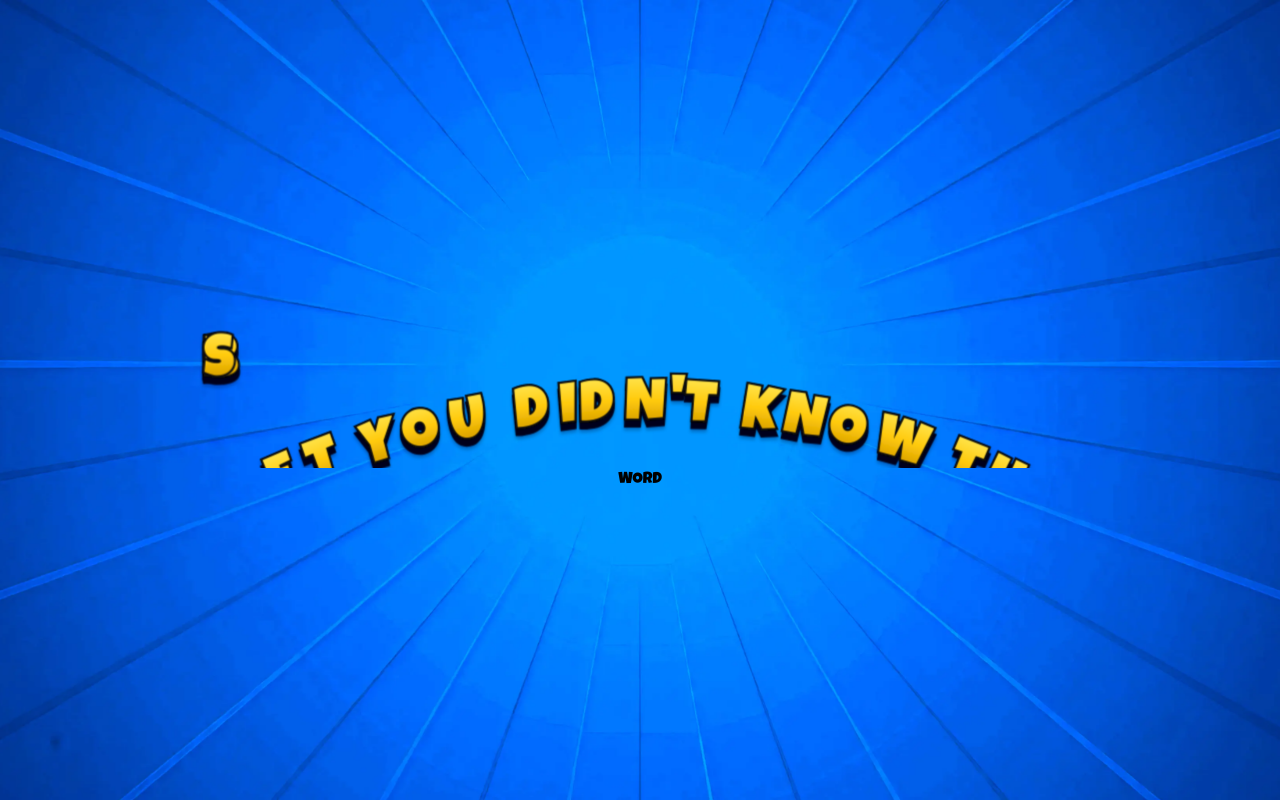
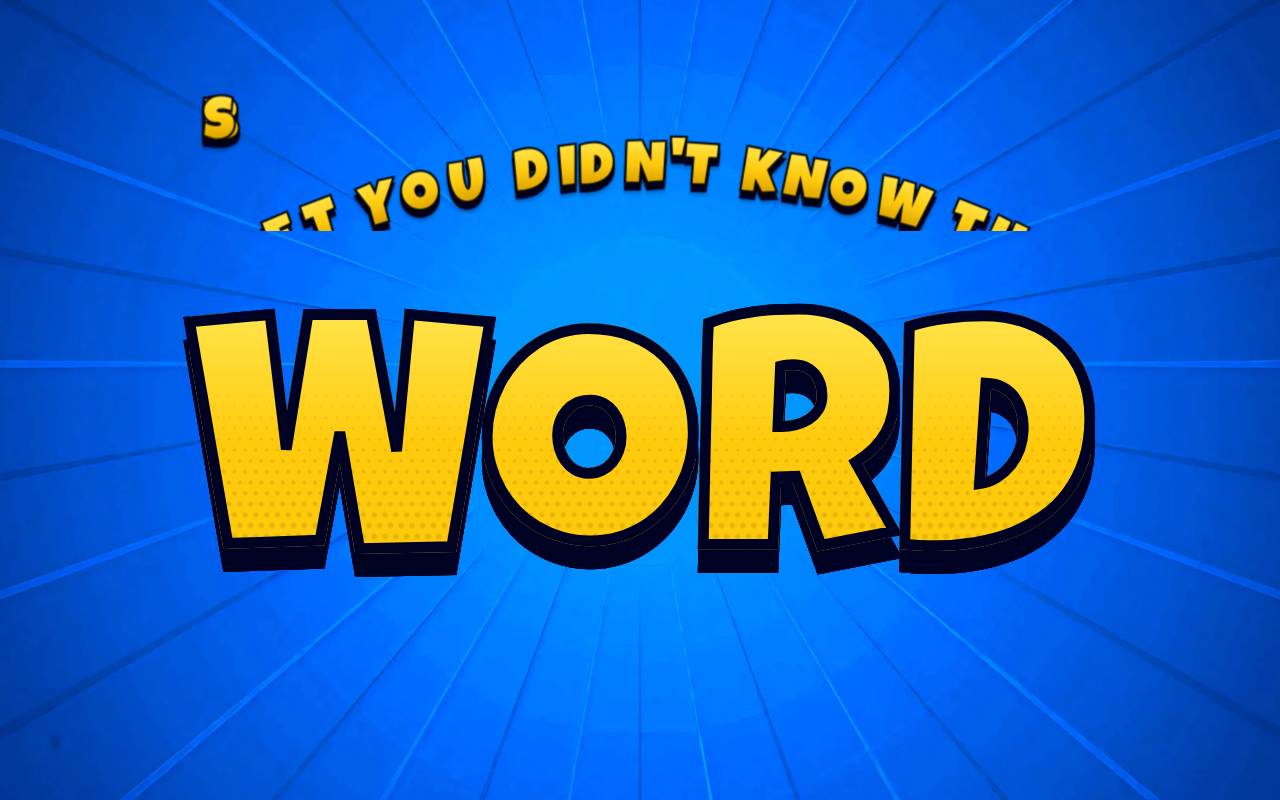
Before and after one commit to prantikseal/i-bet-u-didnt-know-this, a Next.js app: page / in a window 1280 px wide. Built offline with nearby package versions, Linux system fonts and the light colour scheme.

Commit message:
font overlay text

```diff
--- a/src/app/globals.css
+++ b/src/app/globals.css
@@ -26,3 +26,22 @@ body {
   background-repeat: no-repeat;
   font-family: var(--font-luckiest-guy);
 }
+
+.font-overlay-custom {
+  position: relative;
+  color: transparent;
+  -webkit-text-fill-color: transparent;
+  -webkit-background-clip: text;
+  background-clip: text;
+  background-image: url("/font-overlay.png"), var(--font-overlay-bg, none);
+  background-size: cover, cover;
+  background-position: center 40px, center;;
+  background-repeat: no-repeat, no-repeat;
+  background-blend-mode: multiply;
+}
+
+/* Glyph-outline stroke for text (avoids rectangular element borders) */
+.text-stroke-custom {
+  -webkit-text-stroke: var(--text-stroke-width, 0)
+    var(--text-stroke-color, currentColor);
+}
--- a/src/app/page.tsx
+++ b/src/app/page.tsx
@@ -1,4 +1,5 @@
 import CurvedText from "@/components/CurvedText";
+import type { CSSProperties } from "react";
 
 export default function Home() {
   return (
@@ -17,7 +18,28 @@ export default function Home() {
         strokeWidth={6}
         className="w-full max-w-5xl h-[160px]"
       />
-      <h2 className="font-luckiest-guy ">WORD</h2>
+      <h2
+        className="font-luckiest-guy font-normal not-italic text-[332.29px] text-center inline-block align-bottom text-stroke-custom bg-clip-text text-transparent"
+        style={
+          {
+            "--font-overlay-bg":
+              "linear-gradient(180deg, #FFE44A 0%, #FFCA0B 39.6%)",
+            WebkitTextStroke: "10.75px #000223",
+            filter:
+              "drop-shadow(0 23.34px 0 #000223) drop-shadow(0 0 0 #000223)",
+            "--text-stroke-width": "10.75px",
+            "--text-stroke-color": "#000223",
+          } as unknown as CSSProperties
+        }
+      >
+        {
+          ["W", "O", "R", "D"].map((letter, index) => (
+            <span key={index} className="font-overlay-custom">
+              {letter}
+            </span>
+          ))
+        }
+      </h2>
     </main>
   );
 }
```
Also changed, not shown: public/font-overlay.png.
